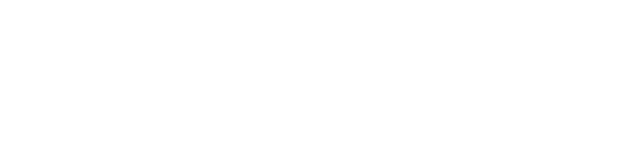
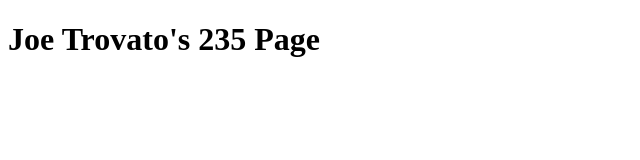
Before and after one commit to JT2255/IGME-235, a plain HTML site: page homePage/index.html in a window 1280 px wide. Shown: the whole page, without its empty margins (0-640 px from the left). Drawn offline with Linux system fonts and the light colour scheme.

Commit message:
staerted homePage

```diff
--- a/homePage/index.html
+++ b/homePage/index.html
@@ -7,6 +7,6 @@
     <title>Home Page</title>
 </head>
 <body>
-
+    <h1>Joe Trovato's 235 Page</h1>
 </body>
 </html>
```
